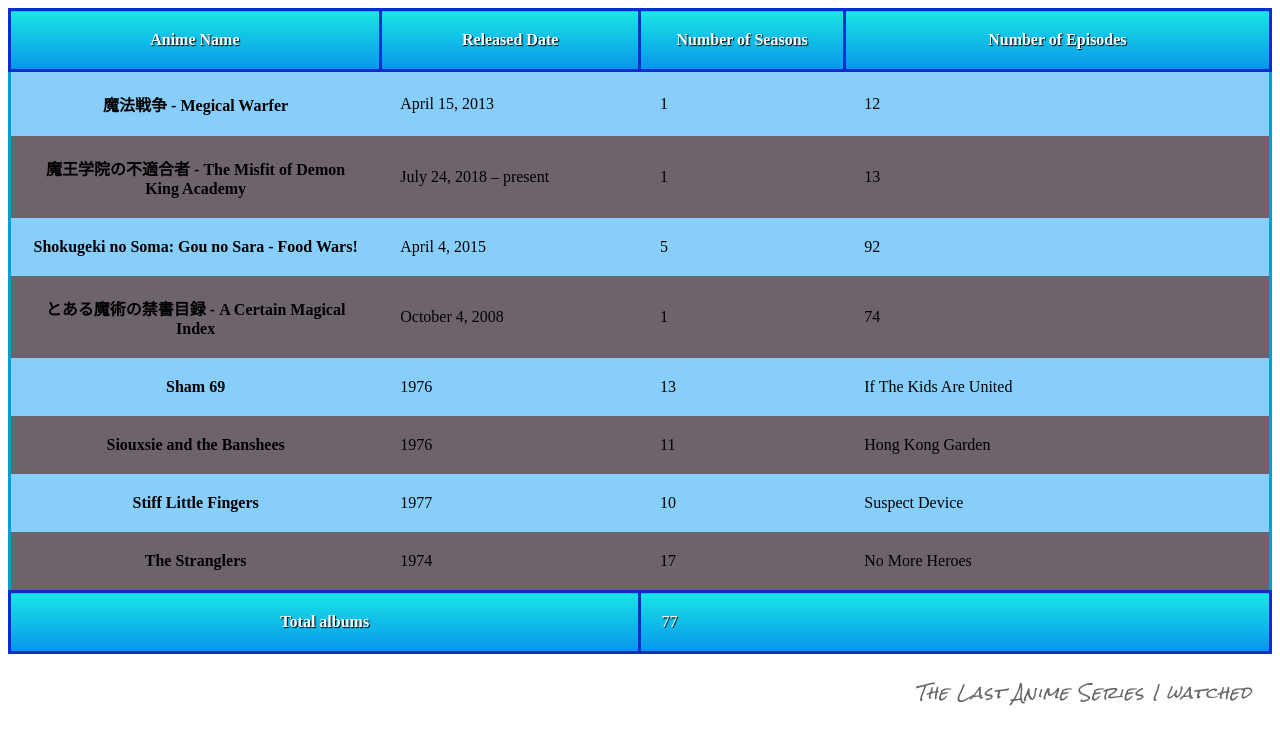
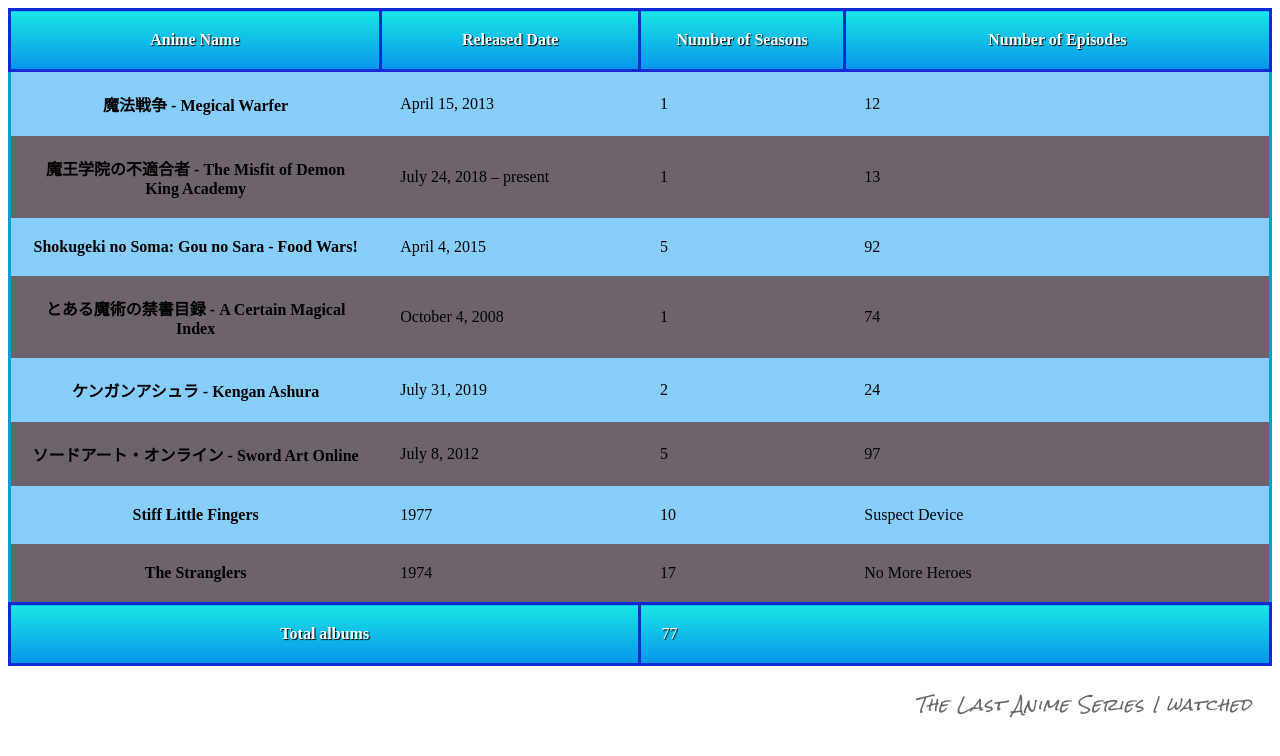
Before and after one commit to InSelfControll/Full-Stack-Course, a website: page homework/tables.html in a window 1280 px wide. Drawn offline with Linux system fonts and the light colour scheme.

Commit message:
--- Auto-Git Commit ---

```diff
--- a/homework/tables.html
+++ b/homework/tables.html
@@ -45,16 +45,16 @@
             <td>74</td>
         </tr>
         <tr>
-            <th scope="row">Sham 69</th>
-            <td>1976</td>
-            <td>13</td>
-            <td>If The Kids Are United</td>
+            <th scope="row">ケンガンアシュラ - Kengan Ashura </th>
+            <td>July 31, 2019</td>
+            <td>2</td>
+            <td>24</td>
         </tr>
         <tr>
-            <th scope="row">Siouxsie and the Banshees</th>
-            <td>1976</td>
-            <td>11</td>
-            <td>Hong Kong Garden</td>
+            <th scope="row">ソードアート・オンライン - Sword Art Online</th>
+            <td>July 8, 2012</td>
+            <td>5</td>
+            <td>97</td>
         </tr>
         <tr>
             <th scope="row">Stiff Little Fingers</th>
```
